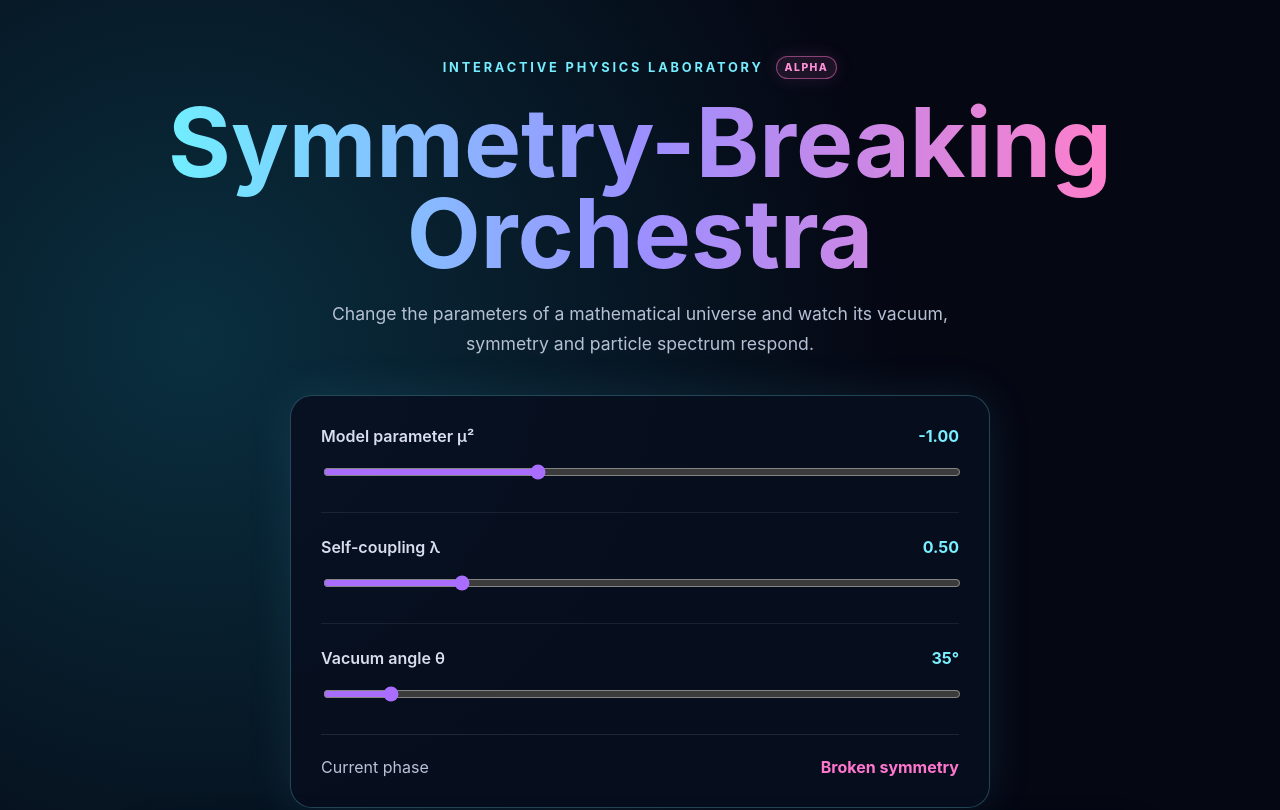
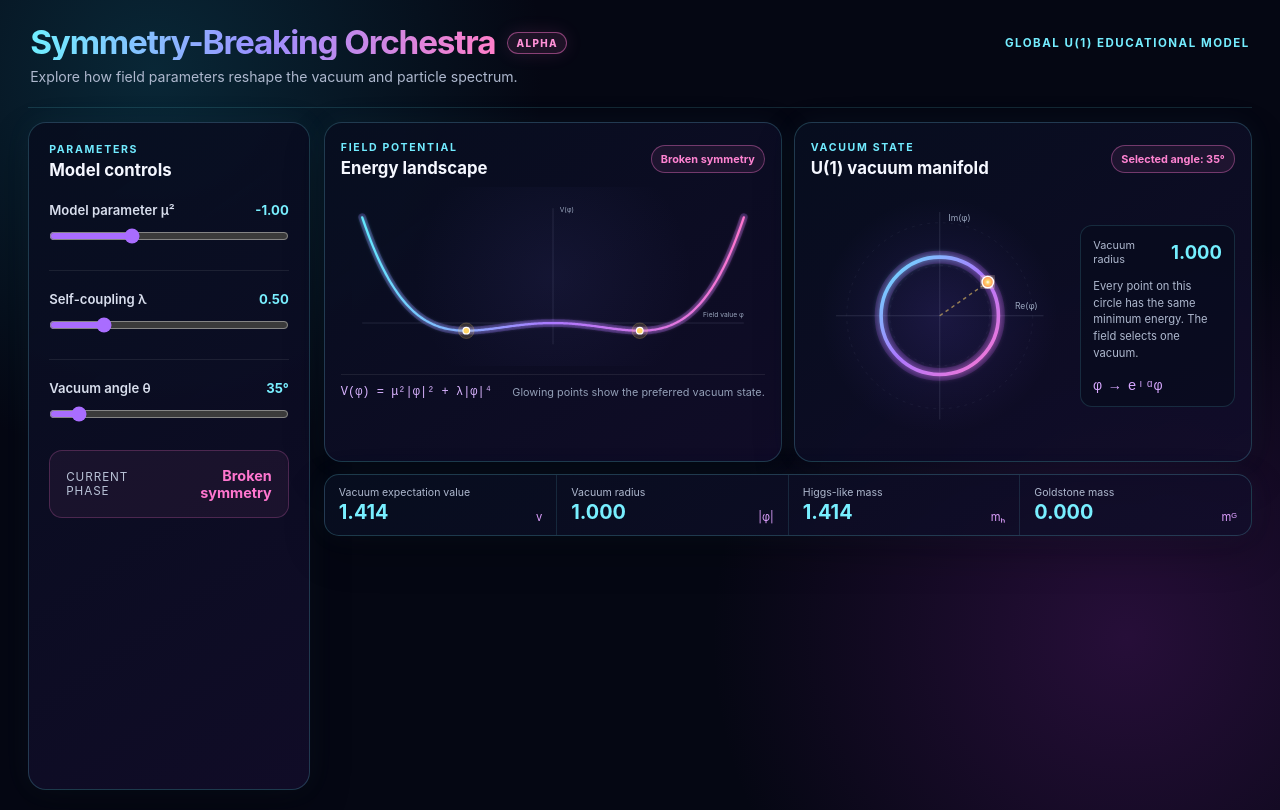
Before and after one commit to raunaksachinkhanna/symmetry-breaking-orchestra, a React (Vite) app in the folder frontend/: page / in a window 1280 px wide. Shown: the top 810 px of the page. Built offline with nearby package versions, Linux system fonts and the light colour scheme.

Commit message:
Redesign interface as compact physics dashboard

```diff
--- a/frontend/src/App.css
+++ b/frontend/src/App.css
@@ -1,83 +1,129 @@
 .app {
   min-height: 100vh;
-  padding: 56px 28px;
+  padding: 18px clamp(16px, 2.2vw, 34px) 24px;
   color: white;
-  text-align: center;
   background:
-    radial-gradient(
-      circle at 15% 15%,
-      rgba(15, 91, 112, 0.48),
-      transparent 32%
-    ),
-    radial-gradient(
-      circle at 85% 80%,
-      rgba(103, 28, 129, 0.45),
-      transparent 34%
-    ),
+    radial-gradient(circle at 12% 8%, rgba(15, 91, 112, 0.38), transparent 28%),
+    radial-gradient(circle at 88% 72%, rgba(103, 28, 129, 0.34), transparent 32%),
     #050713;
 }
 
-.eyebrow {
-  margin: 0;
-  color: #74edff;
-  font-size: 0.8rem;
-  font-weight: 700;
-  letter-spacing: 0.22em;
-  text-transform: uppercase;
+.app-header,
+.dashboard,
+.app-footer {
+  width: min(1540px, 100%);
+  margin-inline: auto;
 }
 
-.eyebrow-row {
+.app-header {
+  min-height: 90px;
+  display: grid;
+  grid-template-columns: minmax(0, 1fr) auto;
+  align-content: center;
+  column-gap: 18px;
+  padding: 2px 2px 14px;
+  border-bottom: 1px solid rgba(116, 237, 255, 0.14);
+}
+
+.title-row {
   display: flex;
-  justify-content: center;
   align-items: center;
   gap: 12px;
 }
 
+h1 {
+  margin: 0;
+  color: transparent;
+  background: linear-gradient(90deg, #70efff, #9b8fff, #ff7fca);
+  background-clip: text;
+  -webkit-background-clip: text;
+  font-size: clamp(1.65rem, 2.6vw, 2.55rem);
+  line-height: 1.05;
+  letter-spacing: -0.035em;
+}
+
 .alpha-badge {
+  flex: none;
   padding: 4px 8px;
   border: 1px solid rgba(255, 118, 207, 0.48);
   border-radius: 999px;
   color: #ff91d7;
   background: rgba(255, 118, 207, 0.1);
   box-shadow: 0 0 18px rgba(255, 118, 207, 0.12);
-  font-size: 0.65rem;
+  font-size: 0.62rem;
   font-weight: 800;
   letter-spacing: 0.14em;
   text-transform: uppercase;
 }
 
-h1 {
-  max-width: 950px;
-  margin: 18px auto;
-  font-size: clamp(3rem, 8vw, 6rem);
-  line-height: 0.95;
-  background: linear-gradient(
-    90deg,
-    #70efff,
-    #9b8fff,
-    #ff7fca
-  );
-  background-clip: text;
-  -webkit-background-clip: text;
-  color: transparent;
+.model-label {
+  grid-column: 2;
+  grid-row: 1;
+  align-self: center;
+  margin: 0;
+  color: #74edff;
+  font-size: 0.72rem;
+  font-weight: 700;
+  letter-spacing: 0.13em;
+  text-transform: uppercase;
 }
 
 .subtitle {
-  max-width: 700px;
-  margin: 20px auto 36px;
-  color: #b6c0d5;
-  font-size: 1.1rem;
-  line-height: 1.7;
+  grid-column: 1 / -1;
+  margin: 7px 0 0;
+  color: #aeb8ce;
+  font-size: 0.88rem;
+  line-height: 1.45;
 }
 
-.panel {
-  width: min(700px, 92vw);
-  margin: 0 auto;
-  padding: 30px;
-  border: 1px solid rgba(116, 237, 255, 0.25);
-  border-radius: 22px;
-  background: rgba(8, 14, 31, 0.86);
-  box-shadow: 0 0 45px rgba(96, 218, 255, 0.1);
+.dashboard {
+  display: grid;
+  grid-template-columns: clamp(280px, 22vw, 320px) minmax(0, 1fr);
+  gap: 14px;
+  margin-top: 14px;
+  align-items: stretch;
+}
+
+.panel,
+.visual-panel,
+.physics-grid {
+  border: 1px solid rgba(116, 237, 255, 0.2);
+  background: linear-gradient(145deg, rgba(7, 14, 31, 0.94), rgba(18, 13, 42, 0.9));
+  box-shadow: 0 16px 42px rgba(0, 0, 0, 0.24), 0 0 28px rgba(108, 225, 255, 0.05);
+}
+
+.controls-panel {
+  min-width: 0;
+  padding: 20px;
+  border-radius: 18px;
+  text-align: left;
+}
+
+.panel-heading p,
+.plot-label {
+  margin: 0;
+  color: #71ebff;
+  font-size: 0.66rem;
+  font-weight: 700;
+  letter-spacing: 0.16em;
+  text-transform: uppercase;
+}
+
+.panel-heading h2,
+.plot-heading h2 {
+  margin: 4px 0 0;
+  color: #f5f7ff;
+  font-size: 1.05rem;
+}
+
+.controls-list {
+  margin-top: 22px;
+}
+
+.control + .control {
+  margin-top: 22px;
+  padding-top: 20px;
+  border-top: 1px solid rgba(255, 255, 255, 0.08);
 }
 
 .control-heading,
@@ -85,25 +131,34 @@ h1 {
   display: flex;
   justify-content: space-between;
   align-items: center;
+  gap: 12px;
 }
 
 .control-heading {
-  margin-bottom: 16px;
+  margin-bottom: 10px;
 }
 
 .control-heading label {
   color: #d8deed;
+  font-size: 0.82rem;
   font-weight: 600;
 }
 
 .control-heading strong {
   color: #79efff;
+  font-size: 0.82rem;
 }
 
 .control input {
   width: 100%;
+  margin: 0;
   accent-color: #a96dff;
   cursor: pointer;
+}
+
+.control input:focus-visible {
+  outline: 2px solid #74edff;
+  outline-offset: 4px;
 }
 
 .control input:disabled {
@@ -111,28 +166,24 @@ h1 {
   opacity: 0.35;
 }
 
-.control + .control {
-  margin-top: 28px;
-}
-
-.lambda-control {
-  padding-top: 24px;
-  border-top: 1px solid rgba(255, 255, 255, 0.08);
-}
-
-.angle-control {
-  padding-top: 24px;
-  border-top: 1px solid rgba(255, 255, 255, 0.08);
-}
-
 .result {
-  margin-top: 28px;
-  padding-top: 22px;
-  border-top: 1px solid rgba(255, 255, 255, 0.1);
+  margin-top: 24px;
+  padding: 16px;
+  border: 1px solid rgba(255, 118, 207, 0.22);
+  border-radius: 13px;
+  background: rgba(255, 118, 207, 0.06);
 }
 
 .result span {
   color: #b9c3d7;
+  font-size: 0.73rem;
+  text-transform: uppercase;
+  letter-spacing: 0.08em;
+}
+
+.result strong {
+  font-size: 0.9rem;
+  text-align: right;
 }
 
 .broken {
@@ -143,52 +194,48 @@ h1 {
   color: #70efff;
 }
 
+.workspace {
+  min-width: 0;
+  display: grid;
+  grid-template-rows: auto auto;
+  align-content: start;
+  gap: 12px;
+}
+
+.visual-grid {
+  min-width: 0;
+  display: grid;
+  grid-template-columns: repeat(2, minmax(0, 1fr));
+  gap: 12px;
+  align-items: stretch;
+}
+
 .visual-panel {
-  width: min(1000px, 92vw);
-  margin: 24px auto 0;
-  padding: 26px;
-  border: 1px solid rgba(116, 237, 255, 0.2);
-  border-radius: 22px;
-  background:
-    linear-gradient(
-      145deg,
-      rgba(7, 14, 31, 0.94),
-      rgba(18, 13, 42, 0.9)
-    );
-  box-shadow:
-    0 20px 55px rgba(0, 0, 0, 0.25),
-    0 0 35px rgba(108, 225, 255, 0.06);
+  min-width: 0;
+  margin: 0;
+  padding: 16px;
+  border-radius: 18px;
+  overflow: hidden;
 }
 
 .plot-heading {
   display: flex;
   justify-content: space-between;
   align-items: center;
-  gap: 20px;
+  gap: 10px;
+  min-height: 40px;
   text-align: left;
 }
 
-.plot-heading h2 {
-  margin: 5px 0 0;
-  color: #f5f7ff;
-  font-size: 1.3rem;
-}
-
-.plot-label {
-  margin: 0;
-  color: #71ebff;
-  font-size: 0.72rem;
-  font-weight: 700;
-  letter-spacing: 0.16em;
-  text-transform: uppercase;
-}
-
 .phase-badge {
-  padding: 8px 13px;
+  flex: none;
+  max-width: 52%;
+  padding: 6px 9px;
   border: 1px solid;
   border-radius: 999px;
-  font-size: 0.8rem;
+  font-size: 0.68rem;
   font-weight: 700;
+  text-align: center;
 }
 
 .broken-badge {
@@ -207,15 +254,11 @@ h1 {
   display: block;
   width: 100%;
   height: auto;
-  margin-top: 12px;
+  max-height: 34dvh;
+  margin-top: 8px;
   overflow: visible;
-  border-radius: 16px;
-  background:
-    radial-gradient(
-      circle at center,
-      rgba(84, 82, 170, 0.12),
-      transparent 60%
-    );
+  border-radius: 12px;
+  background: radial-gradient(circle at center, rgba(84, 82, 170, 0.12), transparent 60%);
 }
 
 .plot-axis {
@@ -261,96 +304,41 @@ h1 {
   display: flex;
   justify-content: space-between;
   align-items: center;
-  gap: 20px;
-  padding-top: 16px;
+  gap: 12px;
+  margin-top: 8px;
+  padding-top: 10px;
   border-top: 1px solid rgba(255, 255, 255, 0.08);
   text-align: left;
 }
 
 .equation-row code {
+  flex: none;
   color: #d9b3ff;
-  font-size: 0.9rem;
+  font-size: 0.75rem;
 }
 
 .equation-row span {
   color: #929eb6;
-  font-size: 0.8rem;
-}
-
-.physics-grid {
-  width: min(1000px, 92vw);
-  margin: 24px auto 0;
-  display: grid;
-  grid-template-columns: repeat(4, 1fr);
-  gap: 16px;
-}
-
-.physics-card {
-  padding: 22px;
-  border: 1px solid rgba(116, 237, 255, 0.18);
-  border-radius: 18px;
-  background:
-    linear-gradient(
-      145deg,
-      rgba(14, 22, 46, 0.95),
-      rgba(24, 20, 52, 0.9)
-    );
-  box-shadow:
-    0 12px 35px rgba(0, 0, 0, 0.22),
-    0 0 20px rgba(100, 225, 255, 0.04);
-  text-align: left;
-  transition:
-    transform 180ms ease,
-    border-color 180ms ease;
-}
-
-.physics-card:hover {
-  transform: translateY(-3px);
-  border-color: rgba(116, 237, 255, 0.42);
-}
-
-.physics-card span {
-  display: block;
-  min-height: 42px;
-  color: #aeb8ce;
-  font-size: 0.85rem;
-  line-height: 1.4;
-}
-
-.physics-card strong {
-  display: block;
-  margin: 12px 0 4px;
-  color: #78efff;
-  font-size: 2rem;
-}
-
-.physics-card small {
-  color: #dfa0ff;
-}
-
-.vacuum-panel {
-  overflow: hidden;
+  font-size: 0.68rem;
+  text-align: right;
 }
 
 .vacuum-layout {
   display: grid;
-  grid-template-columns: minmax(300px, 1.2fr) minmax(220px, 0.8fr);
+  grid-template-columns: minmax(0, 1.25fr) minmax(130px, 0.75fr);
   align-items: center;
-  gap: 30px;
-  margin-top: 16px;
+  gap: 12px;
+  margin-top: 8px;
 }
 
 .vacuum-svg {
   display: block;
-  width: min(100%, 430px);
+  width: min(100%, 280px);
   height: auto;
+  max-height: 34dvh;
   margin: auto;
-  border-radius: 18px;
-  background: radial-gradient(
-    circle,
-    rgba(124, 90, 255, 0.14),
-    transparent 65%
-  );
+  border-radius: 12px;
+  background: radial-gradient(circle, rgba(124, 90, 255, 0.14), transparent 65%);
 }
 
 .vacuum-grid-circle {
@@ -387,15 +375,14 @@ h1 {
 .vacuum-origin-point {
   stroke: white;
   stroke-width: 2;
-  transition:
-    cx 180ms ease,
-    cy 180ms ease;
+  transition: cx 180ms ease, cy 180ms ease;
 }
 
 .vacuum-explanation {
-  padding: 24px;
+  min-width: 0;
+  padding: 12px;
   border: 1px solid rgba(116, 237, 255, 0.14);
-  border-radius: 18px;
+  border-radius: 12px;
   background: rgba(7, 12, 28, 0.62);
   text-align: left;
 }
@@ -404,7 +391,7 @@ h1 {
   display: flex;
   justify-content: space-between;
   align-items: center;
-  gap: 16px;
+  gap: 8px;
 }
 
 .vacuum-explanation span,
@@ -412,25 +399,74 @@ h1 {
   color: #aeb8ce;
 }
 
+.vacuum-explanation span {
+  font-size: 0.68rem;
+}
+
 .vacuum-explanation strong {
   color: #74efff;
-  font-size: 2rem;
+  font-size: 1.15rem;
 }
 
 .vacuum-explanation p {
-  margin: 24px 0;
-  line-height: 1.7;
+  margin: 12px 0;
+  font-size: 0.7rem;
+  line-height: 1.5;
 }
 
 .vacuum-explanation code {
   color: #d7a7ff;
-  font-size: 1.2rem;
+  font-size: 0.9rem;
+}
+
+.physics-grid {
+  min-width: 0;
+  display: grid;
+  grid-template-columns: repeat(4, minmax(0, 1fr));
+  gap: 0;
+  border-radius: 15px;
+  overflow: hidden;
+}
+
+.physics-card {
+  min-width: 0;
+  display: grid;
+  grid-template-columns: minmax(0, 1fr) auto;
+  grid-template-rows: auto auto;
+  gap: 2px 8px;
+  padding: 11px 14px;
+  text-align: left;
+}
+
+.physics-card + .physics-card {
+  border-left: 1px solid rgba(116, 237, 255, 0.12);
+}
+
+.physics-card span {
+  grid-column: 1 / -1;
+  overflow: hidden;
+  color: #aeb8ce;
+  font-size: 0.66rem;
+  line-height: 1.25;
+  text-overflow: ellipsis;
+  white-space: nowrap;
+}
+
+.physics-card strong {
+  color: #78efff;
+  font-size: clamp(1rem, 1.55vw, 1.35rem);
+  line-height: 1.15;
+}
+
+.physics-card small {
+  align-self: end;
+  color: #dfa0ff;
+  font-size: 0.7rem;
 }
 
 .app-footer {
-  width: min(1000px, 92vw);
-  margin: 38px auto 0;
-  padding: 22px 0 0;
+  margin-top: 36px;
+  padding: 20px 0 0;
   display: flex;
   justify-content: center;
   align-items: center;
@@ -438,43 +474,125 @@ h1 {
   gap: 10px 20px;
   border-top: 1px solid rgba(116, 237, 255, 0.14);
   color: #8f9bb3;
-  font-size: 0.78rem;
+  font-size: 0.75rem;
 }
 
 .app-footer a {
   color: #74edff;
   text-underline-offset: 3px;
-  transition: color 180ms ease;
 }
 
 .app-footer a:hover {
   color: #d7a7ff;
 }
 
-@media (max-width: 800px) {
+@media (min-width: 1100px) and (min-height: 700px) {
+  .dashboard {
+    min-height: calc(100dvh - 132px);
+  }
+}
+
+@media (max-width: 1099px) {
+  .dashboard {
+    grid-template-columns: 1fr;
+  }
+
+  .controls-panel {
+    display: grid;
+    grid-template-columns: auto minmax(0, 1fr) minmax(190px, auto);
+    align-items: center;
+    gap: 18px;
+  }
+
+  .controls-list {
+    display: grid;
+    grid-template-columns: repeat(3, minmax(0, 1fr));
+    gap: 18px;
+    margin: 0;
+  }
+
+  .control + .control {
+    margin: 0;
+    padding: 0;
+    border: 0;
+  }
+
+  .result {
+    margin: 0;
+  }
+}
+
+@media (max-width: 760px) {
+  .app-header {
+    grid-template-columns: 1fr;
+  }
+
+  .model-label {
+    grid-column: 1;
+    grid-row: auto;
+    margin-top: 7px;
+  }
+
+  .controls-panel {
+    display: block;
+  }
+
+  .controls-list {
+    display: block;
+    margin-top: 20px;
+  }
+
+  .control + .control {
+    margin-top: 20px;
+    padding-top: 18px;
+    border-top: 1px solid rgba(255, 255, 255, 0.08);
+  }
+
+  .result {
+    margin-top: 22px;
+  }
+
+  .visual-grid,
   .physics-grid {
-    grid-template-columns: repeat(2, 1fr);
+    grid-template-columns: 1fr;
+  }
+
+  .physics-card + .physics-card {
+    border-top: 1px solid rgba(116, 237, 255, 0.12);
+    border-left: 0;
+  }
+}
+
+@media (max-width: 460px) {
+  .app {
+    padding-inline: 12px;
+  }
+
+  .title-row {
+    align-items: flex-start;
   }
 
   .vacuum-layout {
     grid-template-columns: 1fr;
   }
-}
 
-@media (max-width: 600px) {
-  .plot-heading,
-  .equation-row {
+  .vacuum-explanation {
+    display: grid;
+    grid-template-columns: 1fr auto;
+    gap: 8px 12px;
+  }
+
+  .vacuum-explanation p {
+    grid-column: 1 / -1;
+  }
+
+  .equation-row,
+  .app-footer {
     align-items: flex-start;
     flex-direction: column;
   }
 
-  .app-footer {
-    flex-direction: column;
+  .equation-row span {
+    text-align: left;
   }
 }
-
-@media (max-width: 480px) {
-  .physics-grid {
-    grid-template-columns: 1fr;
-  }
-}
--- a/frontend/src/App.tsx
+++ b/frontend/src/App.tsx
@@ -22,28 +22,30 @@ function App() {
 
   return (
     <main className="app">
-      <div className="eyebrow-row">
-        <p className="eyebrow">
-          Interactive Physics Laboratory
-        </p>
-
+      <header className="app-header">
+        <div className="title-row">
+          <h1>Symmetry-Breaking Orchestra</h1>
           <span className="alpha-badge">Alpha</span>
         </div>
 
-      <h1>Symmetry-Breaking Orchestra</h1>
+        <p className="model-label">Global U(1) educational model</p>
 
         <p className="subtitle">
-        Change the parameters of a mathematical universe and watch its
-        vacuum, symmetry and particle spectrum respond.
+          Explore how field parameters reshape the vacuum and particle spectrum.
         </p>
+      </header>
 
-      <section className="panel">
+      <section className="dashboard" aria-label="Interactive physics dashboard">
+        <aside className="panel controls-panel" aria-label="Model controls">
+          <div className="panel-heading">
+            <p>Parameters</p>
+            <h2>Model controls</h2>
+          </div>
+
+          <div className="controls-list">
             <div className="control">
               <div className="control-heading">
-            <label htmlFor="mu">
-              Model parameter μ²
-            </label>
-
+                <label htmlFor="mu">Model parameter μ²</label>
                 <strong>{muSquared.toFixed(2)}</strong>
               </div>
 
@@ -60,12 +62,9 @@ function App() {
               />
             </div>
 
-        <div className="control lambda-control">
+            <div className="control">
               <div className="control-heading">
-            <label htmlFor="lambda">
-              Self-coupling λ
-            </label>
-
+                <label htmlFor="lambda">Self-coupling λ</label>
                 <strong>{lambda.toFixed(2)}</strong>
               </div>
 
@@ -82,16 +81,11 @@ function App() {
               />
             </div>
 
-        <div className="control angle-control">
+            <div className="control">
               <div className="control-heading">
-            <label htmlFor="vacuum-angle">
-              Vacuum angle θ
-            </label>
-
+                <label htmlFor="vacuum-angle">Vacuum angle θ</label>
                 <strong>
-              {isBroken
-                ? `${vacuumAngle.toFixed(0)}°`
-                : "Not selected"}
+                  {isBroken ? `${vacuumAngle.toFixed(0)}°` : "Not selected"}
                 </strong>
               </div>
 
@@ -108,20 +102,18 @@ function App() {
                 }
               />
             </div>
+          </div>
 
-        <div className="result">
+          <div className="result" aria-live="polite">
             <span>Current phase</span>
-
-          <strong
-            className={isBroken ? "broken" : "symmetric"}
-          >
-            {isBroken
-              ? "Broken symmetry"
-              : "Symmetric"}
+            <strong className={isBroken ? "broken" : "symmetric"}>
+              {isBroken ? "Broken symmetry" : "Symmetric"}
             </strong>
           </div>
-      </section>
+        </aside>
 
+        <div className="workspace">
+          <div className="visual-grid">
             <PotentialPlot
               muSquared={muSquared}
               lambda={lambda}
@@ -134,47 +126,34 @@ function App() {
               vacuumRadius={model.vacuumRadius}
               angleDegrees={vacuumAngle}
             />
+          </div>
 
-      <section className="physics-grid">
+          <section className="physics-grid" aria-label="Calculated quantities">
             <article className="physics-card">
               <span>Vacuum expectation value</span>
-
-          <strong>
-            {model.vacuumExpectationValue.toFixed(3)}
-          </strong>
-
+              <strong>{model.vacuumExpectationValue.toFixed(3)}</strong>
               <small>v</small>
             </article>
 
             <article className="physics-card">
               <span>Vacuum radius</span>
-
-          <strong>
-            {model.vacuumRadius.toFixed(3)}
-          </strong>
-
+              <strong>{model.vacuumRadius.toFixed(3)}</strong>
               <small>|φ|</small>
             </article>
 
             <article className="physics-card">
               <span>Higgs-like mass</span>
-
-          <strong>
-            {model.higgsMass.toFixed(3)}
-          </strong>
-
+              <strong>{model.higgsMass.toFixed(3)}</strong>
               <small>mₕ</small>
             </article>
 
             <article className="physics-card">
               <span>Goldstone mass</span>
-
-          <strong>
-            {model.goldstoneMass.toFixed(3)}
-          </strong>
-
+              <strong>{model.goldstoneMass.toFixed(3)}</strong>
               <small>mᴳ</small>
             </article>
+          </section>
+        </div>
       </section>
 
       <footer className="app-footer">
```
Lines whose indentation alone changed are shown as unchanged.
